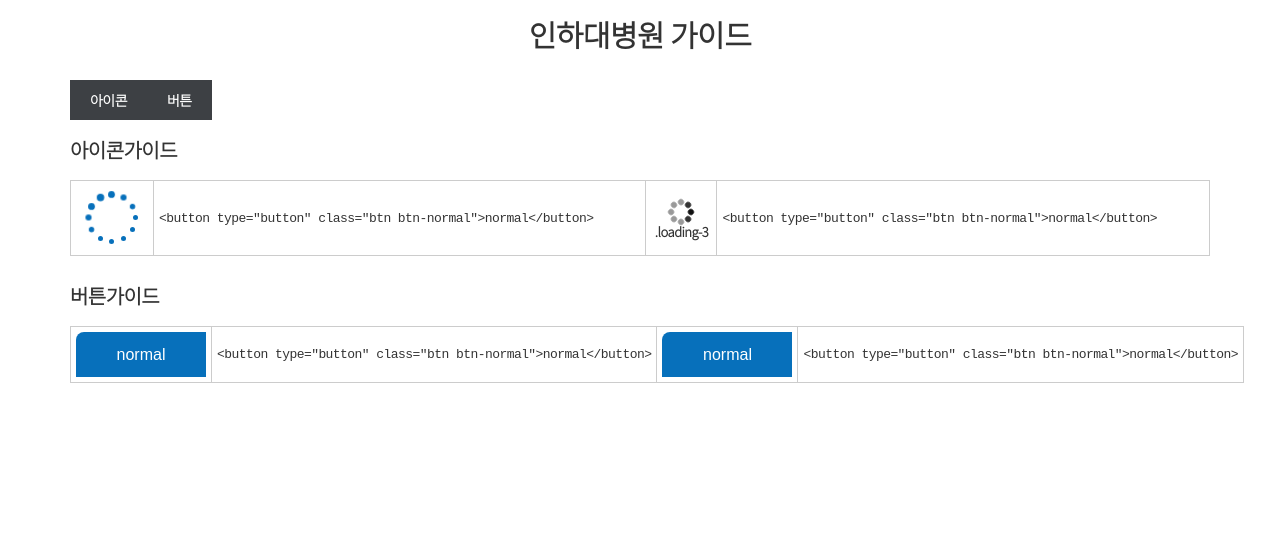
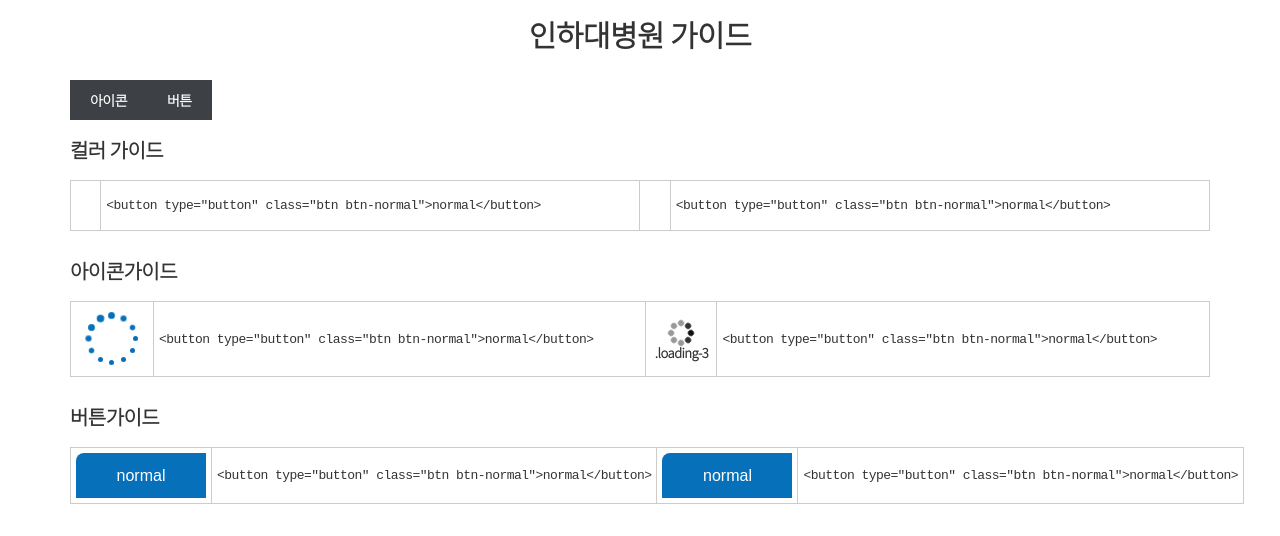
Before and after one commit to sookidak/myproject, a website: page src/guide.html in a window 1280 px wide. Drawn offline with nearby package versions, Linux system fonts and the light colour scheme; files that its build step writes are made by us from their sources.

Commit message:
guide modify

```diff
--- a/src/css/common.css
+++ b/src/css/common.css
@@ -189,7 +189,7 @@
 .container{padding-top:100px;}
 .pagetitle-wrap{text-align: center;margin-bottom:60px;}
 .pagetitle-wrap .title{font-size:40px;color: #000;font-family: 'NotoKrR',sans-serif;}
-
+.contents{margin-bottom:100px;}
 /* footer */
 .footer{background:#3d4044;}
 .quicklink-wrap{background:#374257}
--- a/src/guide.html
+++ b/src/guide.html
@@ -11,6 +11,7 @@
 	.guide-nav li{display:table-cell;vertical-align:middle;height:40px;background:#3d4044}
 	.guide-nav li:hover{background:#199da3;}
 	.guide-nav li a{display:block;color:#fff;padding:0 20px;font-weight: bold}
+	.box-g1{width:14px;height:10px;display:inline-block;}
 </style>
 
 <section class="guide">
@@ -21,7 +22,28 @@
 			<li><a href="#guide-btns">버튼</a></li>
 		</ul>
 	</section>
-	<!-- 버튼 가이드 -->
+	<!-- 컬러 가이드 -->
+	<section class="guide-section" id="guide-icon">
+		<h2 class="guide-title2">컬러 가이드</h2>
+		<table class="table-guide">
+			<tr>
+				<th>
+					<div class="box-g1"></div>
+				</th>
+				<td>
+					<xmp><button type="button" class="btn btn-normal">normal</button></xmp>
+				</td>
+				<th>
+					<div class="box-g1"></div>
+				</th>
+				<td>
+					<xmp><button type="button" class="btn btn-normal">normal</button></xmp>
+				</td>
+			</tr>
+		</table>
+	</section>
+	<!-- //컬러 가이드 -->
+	<!-- 아이콘 가이드 -->
 	<section class="guide-section" id="guide-icon">
 		<h2 class="guide-title2">아이콘가이드</h2>
 		<table class="table-guide">
@@ -44,7 +66,7 @@
 			</tr>
 		</table>
 	</section>
-	<!-- //버튼 가이드 -->
+	<!-- //아이콘 가이드 -->
 	<!-- 버튼 가이드 -->
 	<section class="guide-section" id="guide-btns">
 		<h2 class="guide-title2">버튼가이드</h2>
```
Also changed, not shown: build/css/common.css, build/guide.html.
